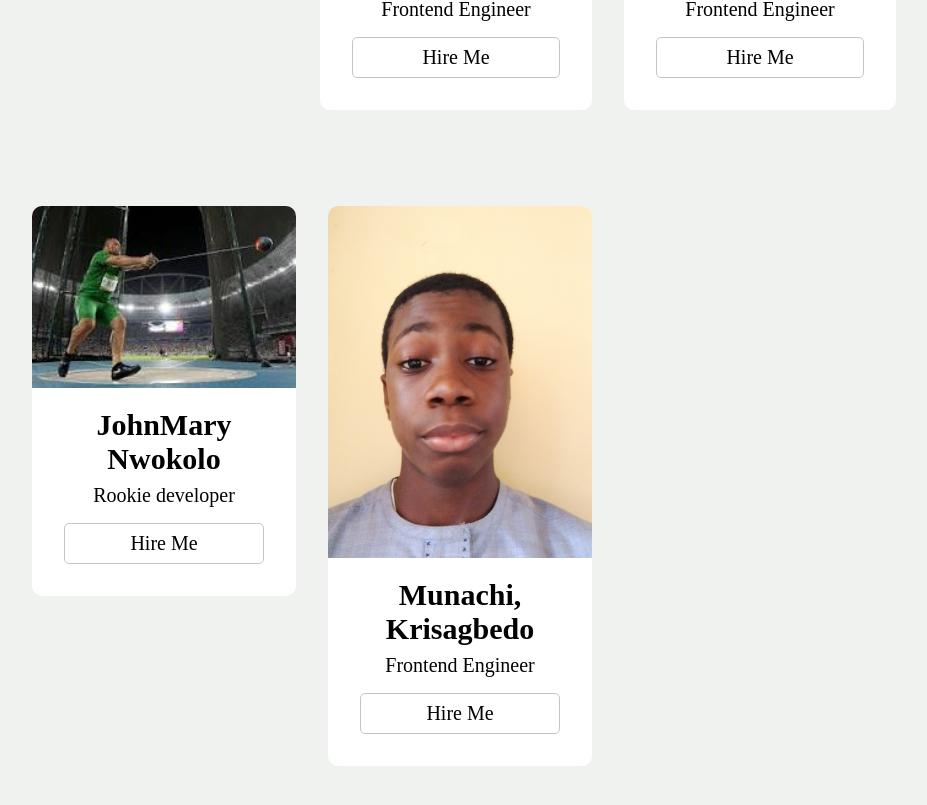
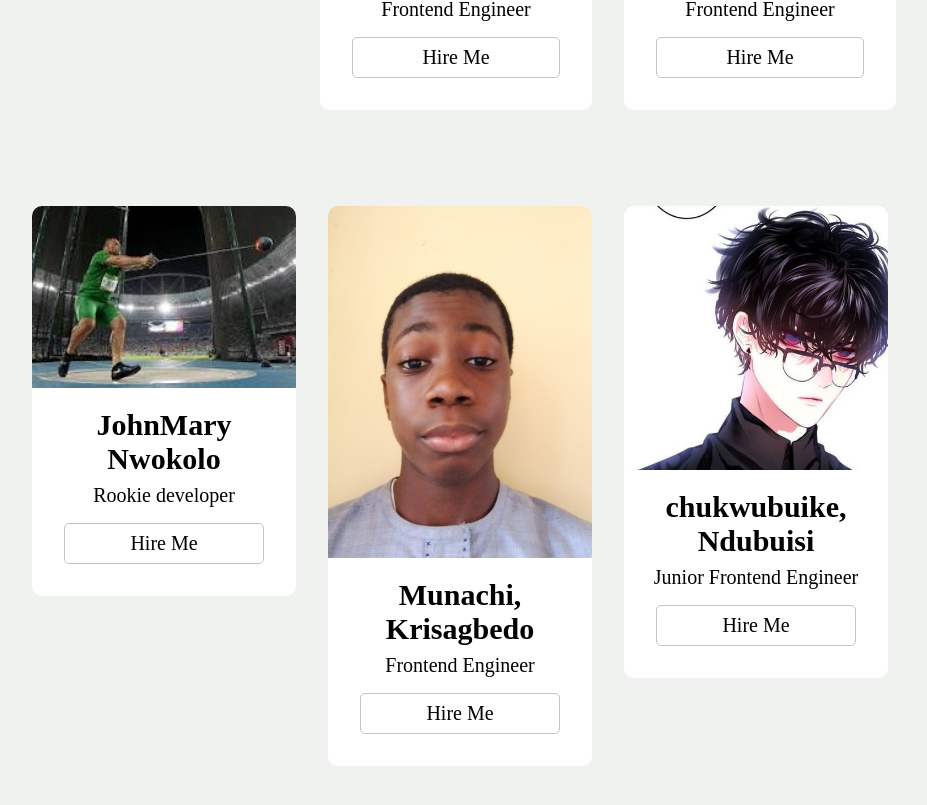
Before and after one commit to ekeneakubue/skillup2025B, a React (Vite) app: page /portfolio in a window 1280 px wide. Shown: the part 577-1382 px from the top of the page, without its empty margins (32-959 px from the left). Built offline with nearby package versions, Linux system fonts and the light colour scheme.

Commit message:
added my image

```diff
--- a/src/pages/portfolio/Portfolio.jsx
+++ b/src/pages/portfolio/Portfolio.jsx
@@ -35,6 +35,11 @@ export default function Portfolio() {
                   name = 'Munachi, Krisagbedo'
                   path='Frontend Engineer'
                 />
+                <PortfolioCard
+                  img = './images/portfolios/favour.jpg'
+                  name = 'chukwubuike, Ndubuisi'
+                  path='Junior Frontend Engineer'
+                />
               </section>
             </div>
         </div>
```
Also changed, not shown: public/images/portfolios/favour.jpg (added).
